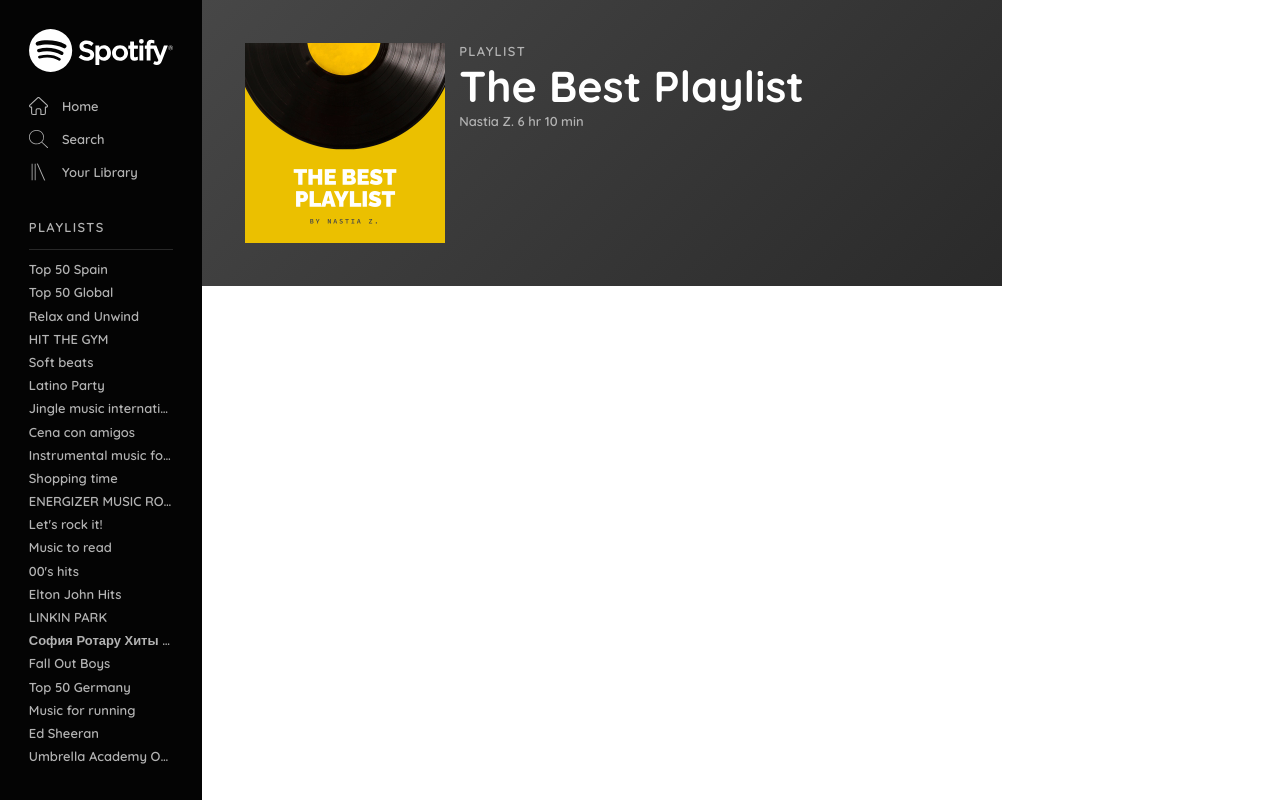
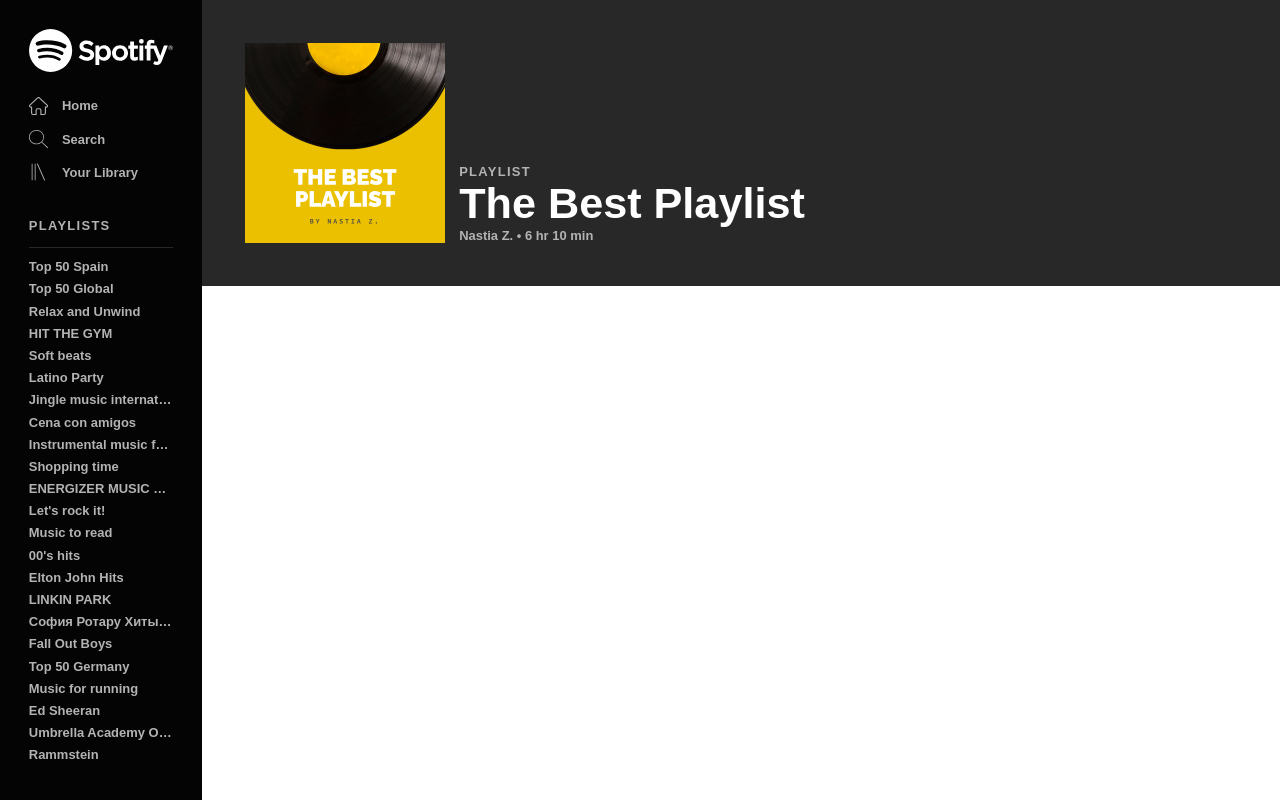
Before and after one commit to nastiazhyrnova/Music-app, a plain HTML site: page index.html in a window 1280 px wide. Drawn offline with Linux system fonts and the light colour scheme.

Commit message:
playlist header styles done

```diff
--- a/css/styles.css
+++ b/css/styles.css
@@ -9,7 +9,7 @@
     margin: 0;
     padding: 0;
     box-sizing: border-box;
-    font-family: 'Quicksand', sans-serif;
+    font-family: Arial, Helvetica, sans-serif;
     font-weight: 600;
     color: var(--white-color);
     font-size: 0.9rem;
@@ -105,8 +105,8 @@
 
 }
 .music-block-header-container {
-    background: linear-gradient(135deg, #474747 0%,#2a2a2a 100%);
-    width: 100vh;
+    background: linear-gradient(135deg, var(--mid-grey-color) 0%,var(--mid-grey-color) 100%);
+    width: 100%;
     padding: 3rem;
 }
 .playlist-header {
@@ -122,7 +122,11 @@
     flex: 2;
     color: inherit;
     padding-left: 1rem;
-    align-items: bottom;
+    align-items: flex-end;
+    margin-top: auto;
+    /* position: absolute;
+    bottom: 0;
+    left: 35%; */
 }
 .playlist-name {
     font-size: 3rem;
--- a/index.html
+++ b/index.html
@@ -59,7 +59,7 @@
             <h4>PLAYLIST</h4>
             <span class="playlist-name">The Best Playlist</span>
             <div class="plaulist-info">
-              <span class="playlist-author">Nastia Z.</span>
+              <span class="playlist-author">Nastia Z. •</span>
               <span class="playlist-total-duration">6 hr 10 min</span>
             </div>
           </div>
```
